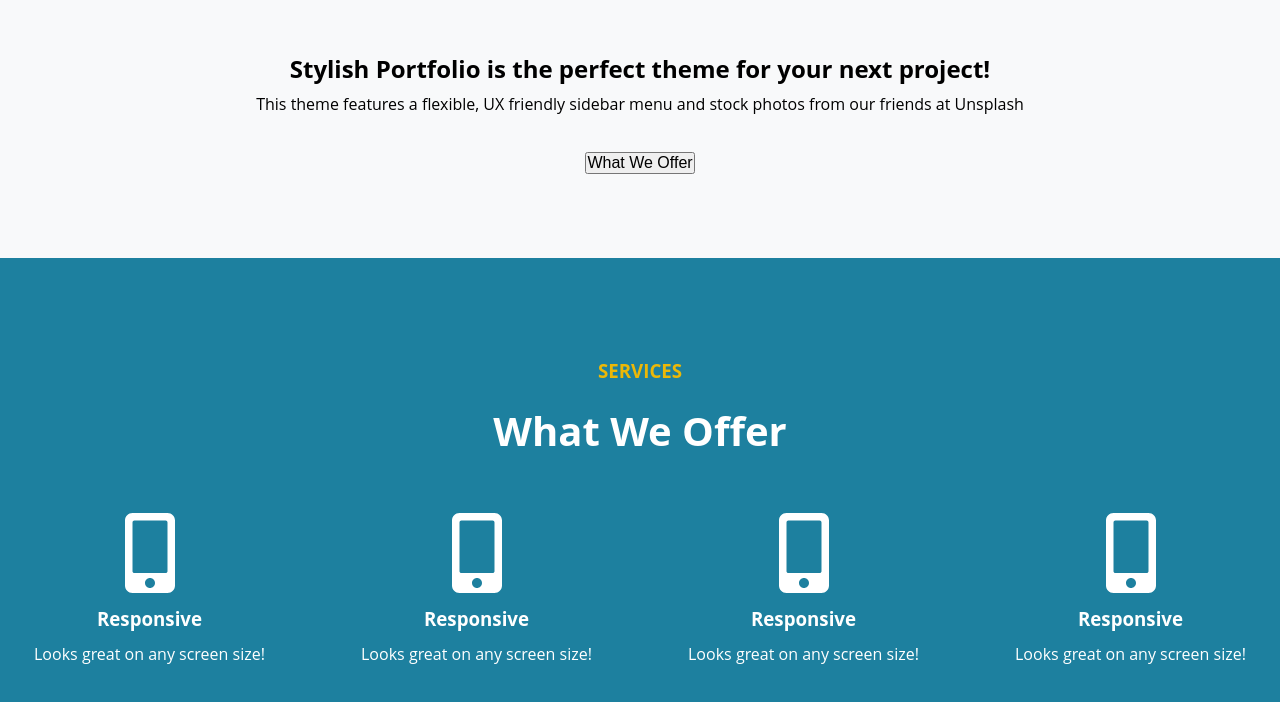
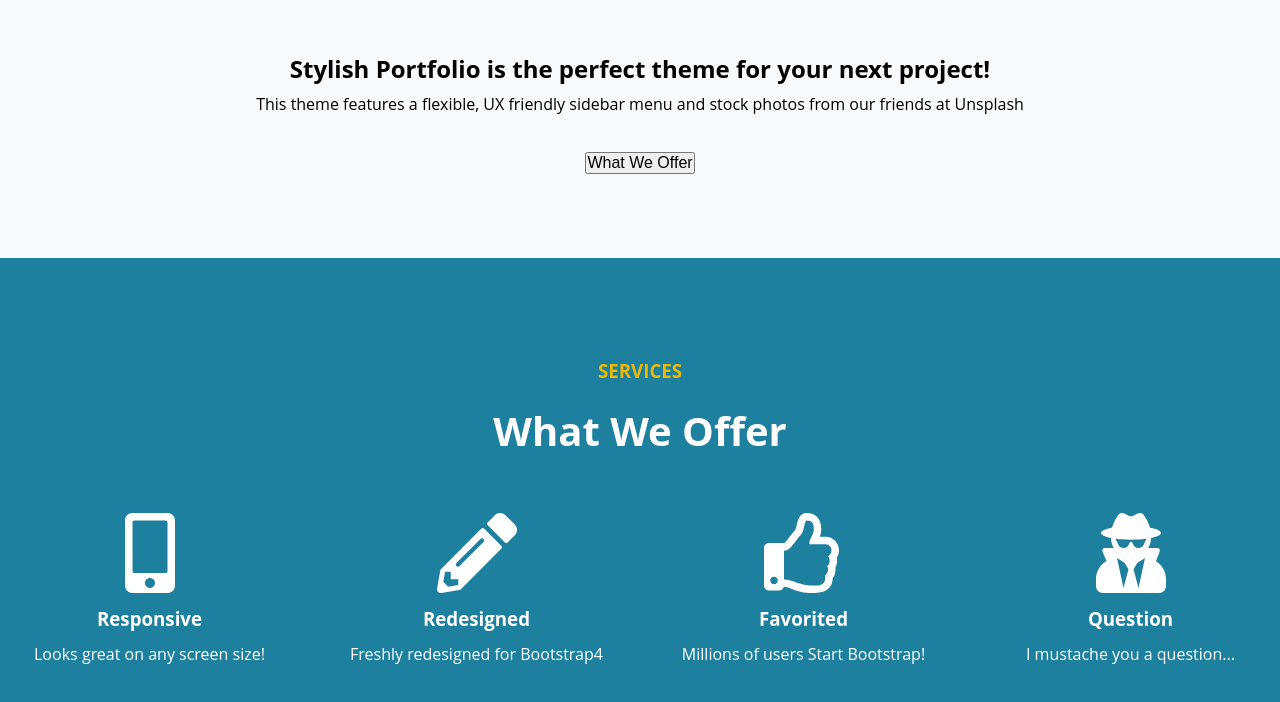
Before and after one commit to castroabigail/YazminEvaluacion, a plain HTML site: page index.html in a window 1280 px wide. Shown: the part 522-1224 px from the top of the page. Drawn offline with Linux system fonts and the light colour scheme.

Commit message:
complete texto de la parte tres e iconos

```diff
--- a/index.html
+++ b/index.html
@@ -38,19 +38,19 @@
 			<p class="parrafodeicono">Looks great on any screen size!</p>
 		</section>
 		<section class="col-3">
-			<i class="fas fa-mobile-alt fa-5x" id="iconos"></i>
-			<h3 class="subtdeicono">Responsive</h3>
-			<p class="parrafodeicono">Looks great on any screen size!</p>
+			<i class="fas fa-pencil-alt fa-5x" id="iconos"></i>
+			<h3 class="subtdeicono">Redesigned</h3>
+			<p class="parrafodeicono">Freshly redesigned for Bootstrap4</p>
 		</section>
 		<section class="col-3">
-			<i class="fas fa-mobile-alt fa-5x" id="iconos"></i>
-			<h3 class="subtdeicono">Responsive</h3>
-			<p class="parrafodeicono">Looks great on any screen size!</p>
+			<i class="far fa-thumbs-up fa-5x" id="iconos"></i>
+			<h3 class="subtdeicono">Favorited</h3>
+			<p class="parrafodeicono">Millions of users Start Bootstrap!</p>
 		</section>
 		<section class="col-3">
-			<i class="fas fa-mobile-alt fa-5x" id="iconos"></i>
-			<h3 class="subtdeicono">Responsive</h3>
-			<p class="parrafodeicono">Looks great on any screen size!</p>
+			<i class="fas fa-user-secret fa-5x" id="iconos"></i>
+			<h3 class="subtdeicono">Question</h3>
+			<p class="parrafodeicono">I mustache you a question...</p>
 		</section>
 
 	</div>
```
